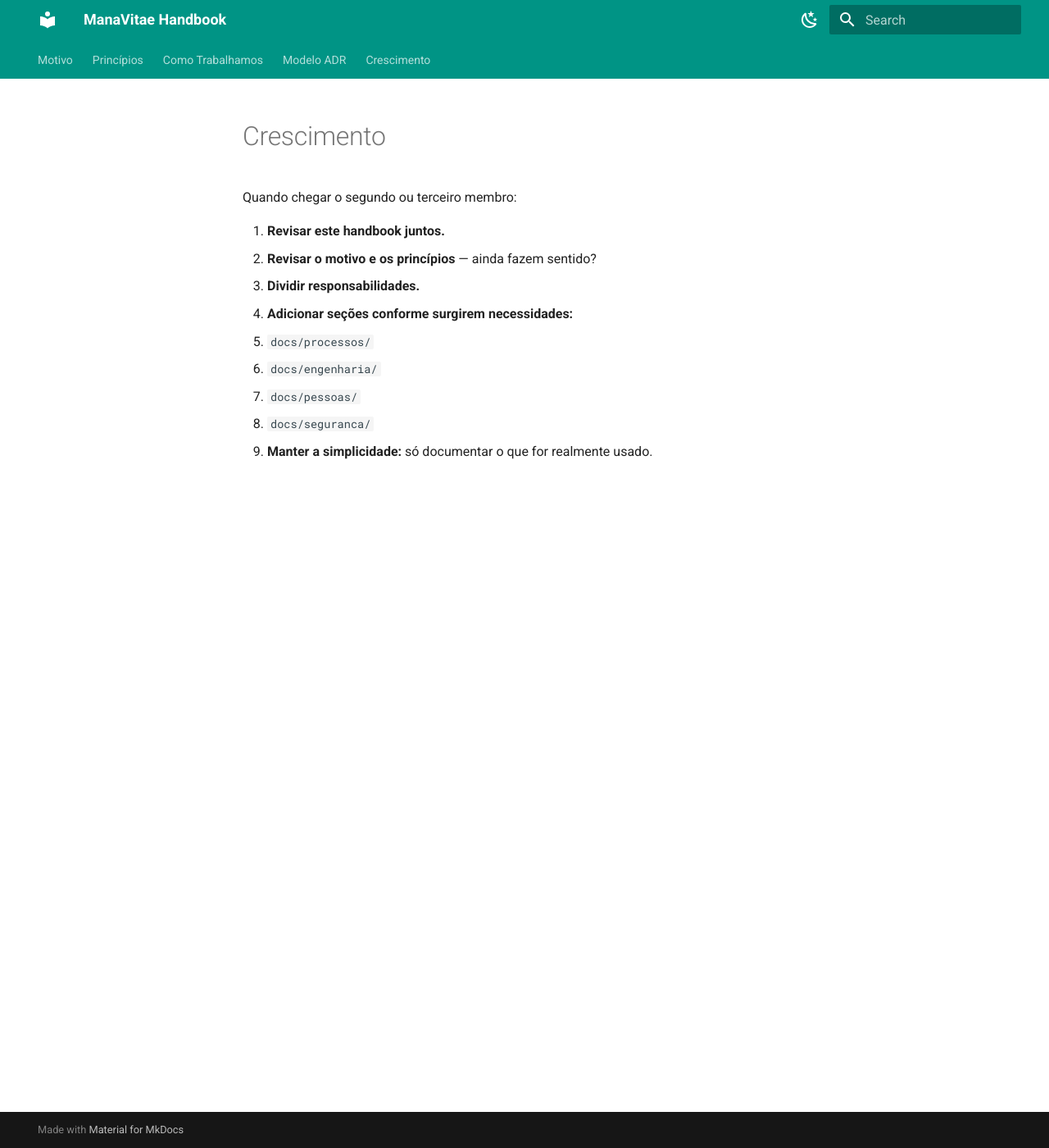
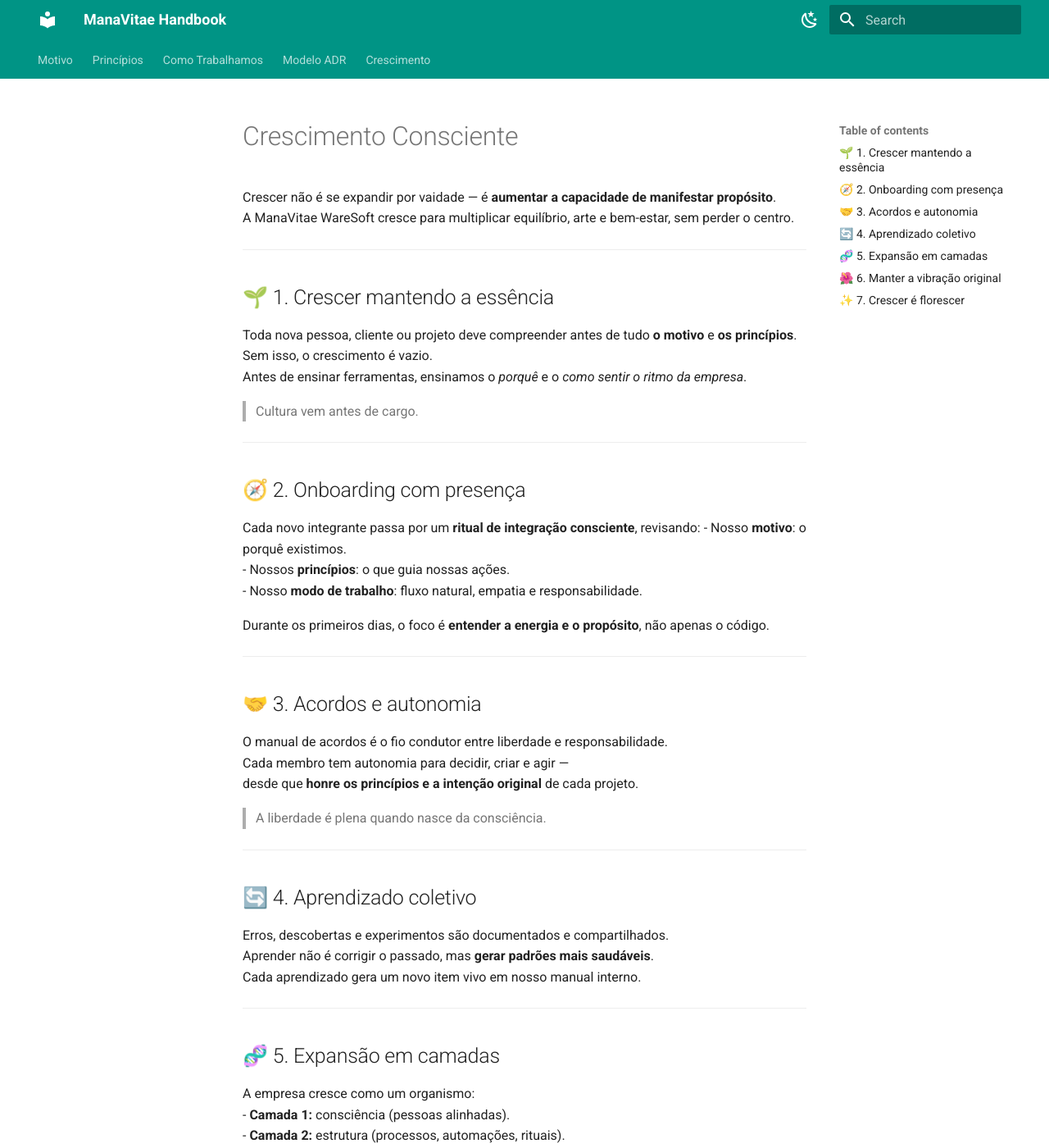
Before and after one commit to skatesham/handbook-manavitae-waresoft, an MkDocs documentation site: the page built from docs/crescimento.md, in a window 1280 px wide and 1400 px high. Shown: the whole window at 82% size. Built offline with MkDocs 1.6.1 and Material for MkDocs 9.7.7, drawn with Linux system fonts in a browser that asks for light colours; some of the changed text lies outside the part shown.

Commit message:
feat: Continuation

```diff
--- a/docs/crescimento.md
+++ b/docs/crescimento.md
@@ -1,13 +1,77 @@
-# Crescimento
+# Crescimento Consciente
 
-Quando chegar o segundo ou terceiro membro:
+Crescer não é se expandir por vaidade — é **aumentar a capacidade de manifestar propósito**.
+A ManaVitae WareSoft cresce para multiplicar equilíbrio, arte e bem-estar, sem perder o centro.
 
-1. **Revisar este handbook juntos.**
-2. **Revisar o motivo e os princípios** — ainda fazem sentido?
-3. **Dividir responsabilidades.**
-4. **Adicionar seções conforme surgirem necessidades:**
-   - `docs/processos/`
-   - `docs/engenharia/`
-   - `docs/pessoas/`
-   - `docs/seguranca/`
-5. **Manter a simplicidade:** só documentar o que for realmente usado.
+---
+
+## 🌱 1. Crescer mantendo a essência
+
+Toda nova pessoa, cliente ou projeto deve compreender antes de tudo **o motivo** e **os princípios**.
+Sem isso, o crescimento é vazio.
+Antes de ensinar ferramentas, ensinamos o *porquê* e o *como sentir o ritmo da empresa*.
+
+> Cultura vem antes de cargo.
+
+---
+
+## 🧭 2. Onboarding com presença
+
+Cada novo integrante passa por um **ritual de integração consciente**, revisando:
+- Nosso **motivo**: o porquê existimos.
+- Nossos **princípios**: o que guia nossas ações.
+- Nosso **modo de trabalho**: fluxo natural, empatia e responsabilidade.
+
+Durante os primeiros dias, o foco é **entender a energia e o propósito**, não apenas o código.
+
+---
+
+## 🤝 3. Acordos e autonomia
+
+O manual de acordos é o fio condutor entre liberdade e responsabilidade.
+Cada membro tem autonomia para decidir, criar e agir —
+desde que **honre os princípios e a intenção original** de cada projeto.
+
+> A liberdade é plena quando nasce da consciência.
+
+---
+
+## 🔄 4. Aprendizado coletivo
+
+Erros, descobertas e experimentos são documentados e compartilhados.
+Aprender não é corrigir o passado, mas **gerar padrões mais saudáveis**.
+Cada aprendizado gera um novo item vivo em nosso manual interno.
+
+---
+
+## 🧬 5. Expansão em camadas
+
+A empresa cresce como um organismo:
+- **Camada 1:** consciência (pessoas alinhadas).
+- **Camada 2:** estrutura (processos, automações, rituais).
+- **Camada 3:** presença (projetos, produtos, clientes).
+
+Nenhuma camada avança se a anterior estiver desequilibrada.
+
+---
+
+## 🌺 6. Manter a vibração original
+
+Mesmo com mais pessoas, times ou clientes, buscamos preservar:
+- **Qualidade em estado de arte**
+- **Cuidado biopsicossocial**
+- **Empatia e ética nas intenções**
+- **Fluxo natural de criação**
+
+Tudo o que nasce aqui deve ressoar com a frequência original:
+**arte, equilíbrio e consciência.**
+
+---
+
+## ✨ 7. Crescer é florescer
+
+Crescimento verdadeiro não é inflar números — é florescer em propósito.
+Quando todos se sentem parte, quando o trabalho faz sentido e a criação vibra harmonia,
+sabemos que a ManaVitae está crescendo do jeito certo.
+
+> “Crescer é expandir luz, não sombra.”
```
Also changed, not shown: docs/motivo.md (+37 -5 lines).
